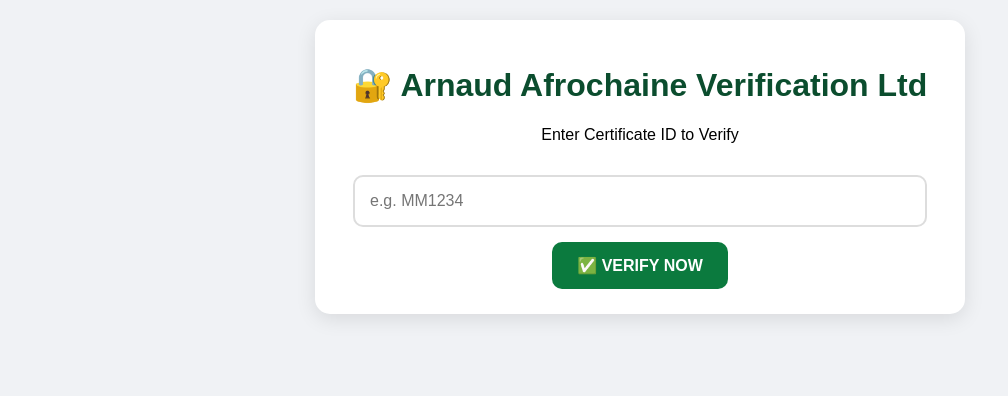
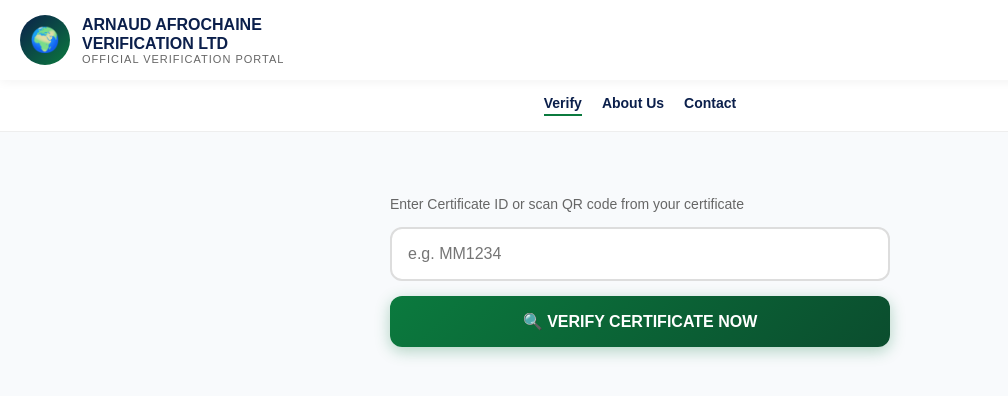
Before and after one commit to arnaudafrochaineverification-cyber/arnaudafrochaineverificationltd, a plain HTML site: page index.html in a window 1280 px wide. Shown: the whole page, without its empty margins (0-1008 px from the left). Drawn offline with Linux system fonts and the light colour scheme.

Commit message:
Update index.html

```diff
--- a/index.html
+++ b/index.html
@@ -1,30 +1,46 @@
 <!DOCTYPE html>
-<html lang="en">
+<html>
 <head>
 <meta charset="UTF-8">
 <meta name="viewport" content="width=device-width, initial-scale=1.0">
-<title>Arnaud Afrochaine Verification - Verify Certificate</title>
+<title>ARNAUD AFROCHAINE VERIFICATION LTD</title>
 <style>
-body{font-family:Arial,sans-serif;background:#f0f2f5;margin:0;padding:20px}
-.container{max-width:600px;margin:auto;background:#fff;padding:25px;border-radius:15px;box-shadow:0 5px 20px rgba(0,0,0,0.1);text-align:center}
-h1{color:#0b4d2e}
-input{width:90%;padding:15px;border:2px solid #ddd;border-radius:10px;font-size:16px;margin:15px 0}
-button{padding:14px 25px;background:#0b7a3e;color:#fff;border:none;border-radius:10px;font-weight:bold;cursor:pointer;font-size:16px}
-.result{margin-top:20px;padding:20px;border-radius:10px;display:none;text-align:left}
-.valid{background:#e6f7e6;border:2px solid #0b7a3e}
-.invalid{background:#ffe6e6;border:2px solid #c62828}
+body{font-family:Arial, sans-serif;margin:0;background:#f8fafc}
+.header{background:#fff;padding:15px 20px;display:flex;align-items:center;gap:12px;box-shadow:0 2px 10px rgba(0,0,0,0.05);position:sticky;top:0}
+.logo{width:50px;height:50px;background:linear-gradient(135deg,#0b1f4b,#0b7a3e);border-radius:50%;display:flex;align-items:center;justify-content:center;font-size:24px}
+.header h1{margin:0;font-size:16px;color:#0b1f4b;line-height:1.2}
+.header p{margin:0;font-size:11px;color:#666;letter-spacing:1px}
+.nav{display:flex;gap:20px;justify-content:center;padding:15px;background:#fff;border-bottom:1px solid #eee}
+.nav a{text-decoration:none;color:#0b1f4b;font-weight:bold;font-size:14px}
+.nav a.active{border-bottom:2px solid #0b7a3e;padding-bottom:3px}
+.container{max-width:500px;margin:30px auto;padding:20px}
+.subtext{color:#666;font-size:14px;margin-bottom:15px}
+.inputBox{width:100%;padding:16px;border:2px solid #ddd;border-radius:12px;font-size:16px;box-sizing:border-box;outline:none}
+.inputBox:focus{border-color:#0b7a3e}
+.btn{width:100%;padding:16px;background:linear-gradient(135deg,#0b7a3e,#0b4d2e);color:#fff;border:none;border-radius:12px;font-weight:bold;font-size:16px;margin-top:15px;cursor:pointer;box-shadow:0 4px 15px rgba(11,122,62,0.3)}
+.resultBox{margin-top:20px;border-radius:15px;padding:20px;display:none}
+.invalid{border:2px solid #c62828;background:#ffebee}
+.valid{border:2px solid #0b7a3e;background:#e8f5e9}
+.row{display:flex;justify-content:space-between;padding:8px 0;border-bottom:1px solid rgba(0,0,0,0.05);font-size:14px}
 </style>
 </head>
 <body>
+<div class="header">
+<div class="logo">🌍</div>
+<div><h1>ARNAUD AFROCHAINE<br>VERIFICATION LTD</h1><p>OFFICIAL VERIFICATION PORTAL</p></div>
+</div>
+<div class="nav"><a class="active" href="#">Verify</a><a href="#">About Us</a><a href="#">Contact</a></div>
 <div class="container">
-<h1>🔐 Arnaud Afrochaine Verification Ltd</h1>
-<p>Enter Certificate ID to Verify</p>
-<input id="certId" placeholder="e.g. MM1234">
-<br>
-<button onclick="verifyCert()">✅ VERIFY NOW</button>
-<div id="result" class="result"></div>
+<p class="subtext">Enter Certificate ID or scan QR code from your certificate</p>
+<input id="certInput" class="inputBox" placeholder="e.g. MM1234">
+<button class="btn" onclick="verify()">🔍 VERIFY CERTIFICATE NOW</button>
+<div id="loading" style="display:none;text-align:center;margin-top:20px">⏳ Checking official records...</div>
+<div id="validBox" class="resultBox valid"></div>
+<div id="invalidBox" class="resultBox invalid">
+<div style="font-size:24px">❌ <b>INVALID CERTIFICATE</b></div>
+<p style="margin-top:10px;line-height:1.5">Certificate ID <b id="badId"></b> not found in our official records. This certificate may be fake or not issued by Arnaud Afrochaine Verification LTD.<br><br>If you believe this is an error, contact:<br>support@arnaudafrochaineverificationltd.com</p>
 </div>
-
+</div>
 <script src="https://www.gstatic.com/firebasejs/8.10.1/firebase-app.js"></script>
 <script src="https://www.gstatic.com/firebasejs/8.10.1/firebase-firestore.js"></script>
 <script>
@@ -38,38 +54,32 @@ const firebaseConfig = {
 };
 firebase.initializeApp(firebaseConfig);
 const db = firebase.firestore();
-
-async function verifyCert(){
- let id = document.getElementById('certId').value.trim();
- if(!id){alert('Enter ID');return;}
- let resDiv = document.getElementById('result');
- resDiv.style.display='block';
- resDiv.innerHTML='⏳ Verifying...';
+async function verify(){
+ let id = document.getElementById('certInput').value.trim() || new URLSearchParams(window.location.search).get('id');
+ if(!id){alert('Enter Certificate ID');return;}
+ document.getElementById('loading').style.display='block';
+ document.getElementById('validBox').style.display='none';
+ document.getElementById('invalidBox').style.display='none';
  try{
   let doc = await db.collection('certificates').doc(id).get();
-  if(doc.exists){
-   let d = doc.data();
-   resDiv.className='result valid';
-   resDiv.innerHTML = `<h3>✅ VALID CERTIFICATE</h3><p><b>ID:</b> ${id}</p><p><b>Name:</b> ${d.fullName}</p><p><b>Course:</b> ${d.course}</p><p><b>Institution:</b> ${d.institution}</p><p><b>Type:</b> ${d.certificateType}</p><p><b>Issue Date:</b> ${d.issueDate}</p><p><b>Status:</b> ${d.status}</p>`;
-  }else{
-   resDiv.className='result invalid';
-   resDiv.innerHTML=`<h3>❌ INVALID CERTIFICATE</h3><p>Certificate ID <b>${id}</b> not found in database.</p>`;
+  document.getElementById('loading').style.display='none';
+  if(!doc.exists){
+    document.getElementById('badId').innerText=id;
+    document.getElementById('invalidBox').style.display='block';return;
   }
- }catch(e){
-  resDiv.className='result invalid';
-  resDiv.innerHTML='Error: '+e.message;
- }
+  let d=doc.data();
+  let box=document.getElementById('validBox');
+  box.style.display='block';
+  box.innerHTML = `<div style="text-align:center"><span style="background:#0b7a3e;color:#fff;padding:6px 14px;border-radius:20px;font-weight:bold;font-size:13px">✅ VALID CERTIFICATE</span>
+    <h2 style="margin:12px 0 0;color:#0b1f4b">${d.fullName||''}</h2><p style="margin:0;color:#666">${d.course||''}</p></div>
+    <div style="margin-top:15px"><div class="row"><span>Certificate ID</span><b>${id}</b></div>
+    <div class="row"><span>Institution</span><b>${d.institution||''}</b></div><div class="row"><span>Type</span><b>${d.certificateType||''}</b></div>
+    <div class="row"><span>Issue Date</span><b>${d.issueDate||''}</b></div><div class="row"><span>Expiry</span><b>${d.expiryDate||''}</b></div>
+    <div class="row"><span>Grade</span><b>${d.grade||''}</b></div><div class="row"><span>Duration</span><b>${d.duration||''}</b></div>
+    <div class="row"><span>Issued By</span><b>${d.issuedBy||''}</b></div></div>`;
+ }catch(e){document.getElementById('loading').style.display='none';alert(e.message);}
 }
-
-// Auto verify from QR link ?id=MM1234
-window.onload = function(){
-  const urlParams = new URLSearchParams(window.location.search);
-  const idFromUrl = urlParams.get('id');
-  if(idFromUrl){
-    document.getElementById('certId').value = idFromUrl;
-    verifyCert();
-  }
-}
+window.onload=()=>{let idFromUrl=new URLSearchParams(window.location.search).get('id');if(idFromUrl){document.getElementById('certInput').value=idFromUrl;verify();}}
 </script>
 </body>
 </html>
```
